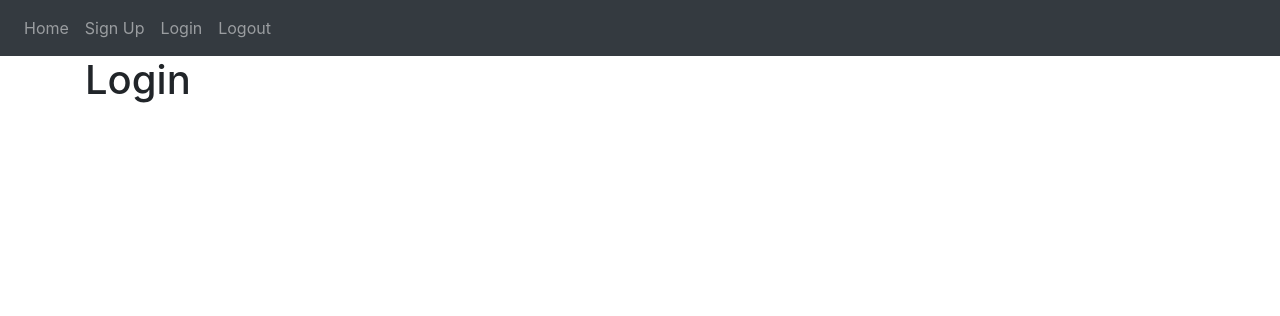
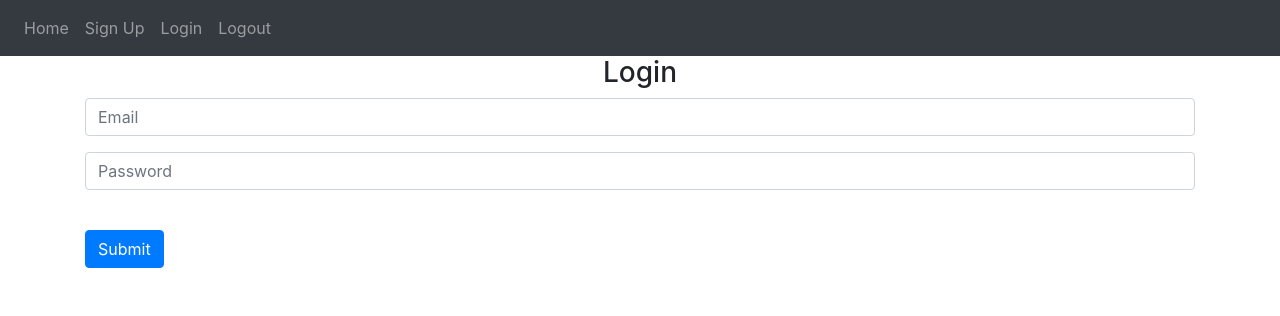
Before and after one commit to jusmccar/NotesAccount, a Flask app: page /login in a window 1280 px wide. Shown: the top 316 px of the page. Run offline with Flask 2, Linux system fonts and the light colour scheme; some libraries are stand-ins or nearby versions.

Commit message:
Finish login page

```diff
--- a/website/templates/login.html
+++ b/website/templates/login.html
@@ -3,5 +3,27 @@
     Login
 {% endblock %}
 {% block content %}
-    <h1>Login</h1>
+<form method="POST">
+    <h3 align="center">Login</h3>
+    <div class="form-group">
+        <input
+            type="email"
+            class="form-control"
+            id="email"
+            name="email"
+            placeholder="Email"
+        />
+    </div>
+    <div class="form-group">
+        <input
+            type="password"
+            class="form-control"
+            id="password"
+            name="password"
+            placeholder="Password"
+        />
+    </div>
+    <br />
+    <button type="submit" class="btn btn-primary">Submit</button>
+</form>
 {% endblock %}
```
